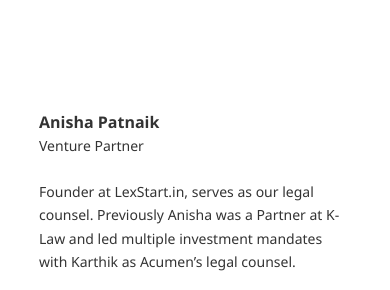
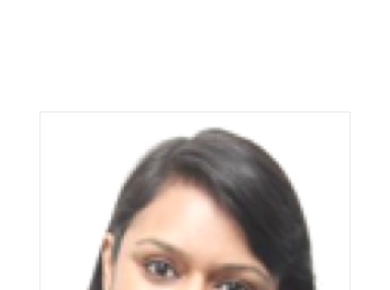
Before and after one commit to karthikchandrasekar/sangam-website, a Gatsby site: page /about-us in a window 390 px wide. Shown: the part 1350-1640 px from the top of the page. Built offline with nearby package versions, Linux system fonts and the light colour scheme; Gatsby itself is replaced by a stand-in of ours.

Commit message:
about-us

```diff
--- a/src/components/layout.css
+++ b/src/components/layout.css
@@ -737,6 +737,10 @@ section{
   text-align : center;
 }
 
+.team-member-image-1{
+  display : none;
+}
+
 @media screen and (max-width: 1024px){
   .hero-image{
 
@@ -745,7 +749,14 @@ section{
     background-repeat: no-repeat;
 
 }
+.team-member-image-1{
+  display : block;
+  min-width: 100%;
+}
 
+.team-member-image-right{
+  display : none;
+}
 .reach-email{
   border-left : none;
   border-top : 1px solid #f1f1f1;
--- a/src/pages/about-us.js
+++ b/src/pages/about-us.js
@@ -83,6 +83,9 @@ export default class AboutPage extends Component {
         <figcaption style={{
 
         }}>
+        <div class="team-member-image-1">
+        <img src={Anisha} alt="Team Memeber"/>
+        </div>
         <strong class="name">Anisha Patnaik</strong>
         <p class="designation"> Venture Partner </p>
         <p class="short-desc">Founder at LexStart.in, serves as our legal counsel.
@@ -118,7 +121,9 @@ export default class AboutPage extends Component {
         </figure>
 
          <figure className="team-member">
-
+         <div class="team-member-image-1" >
+        <img src={Shashank} alt="Team Memeber"/>
+        </div>
         <figcaption>
         <strong class="name">Shashank Agrawal</strong>
         <p class="designation"> Senior Associate</p>
```
